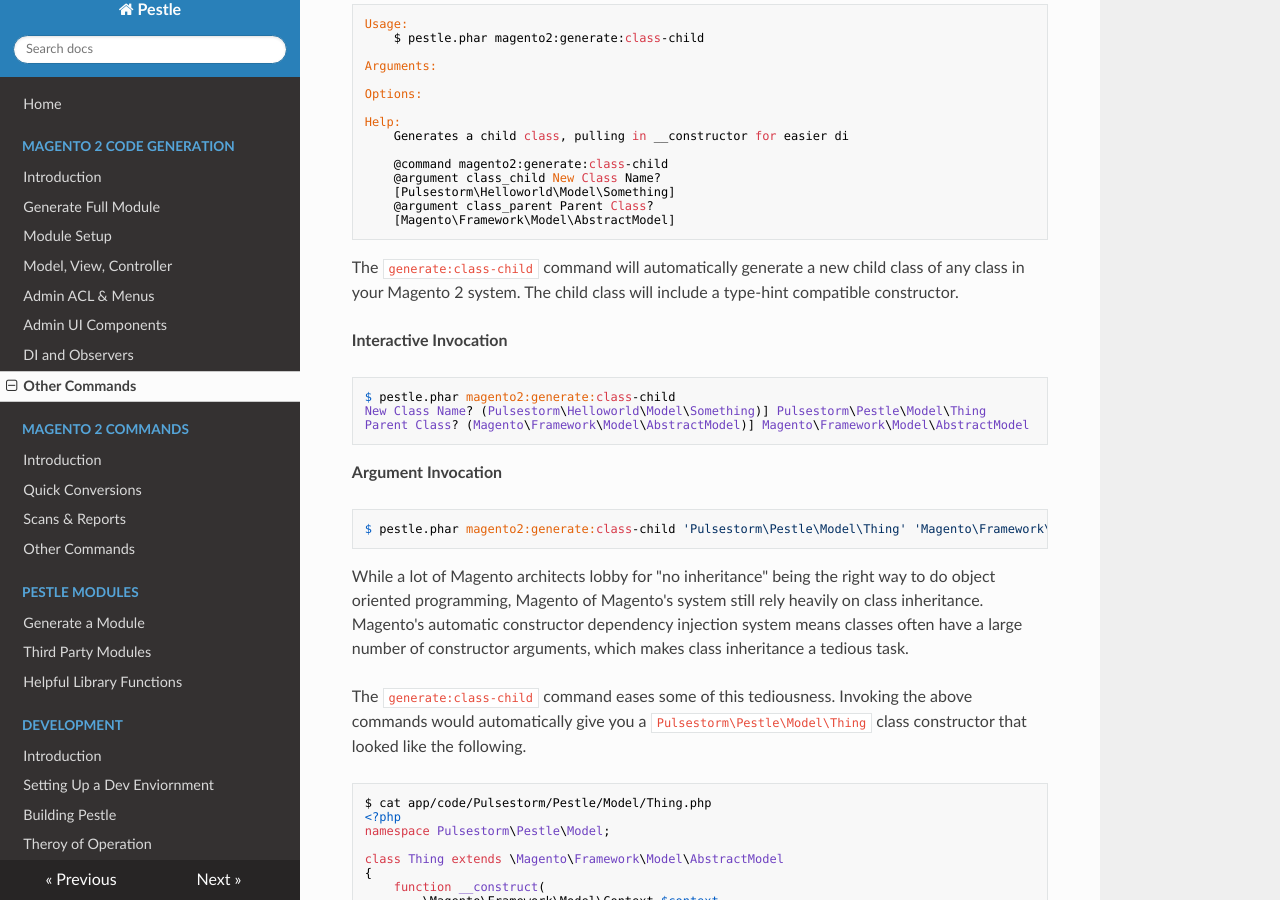
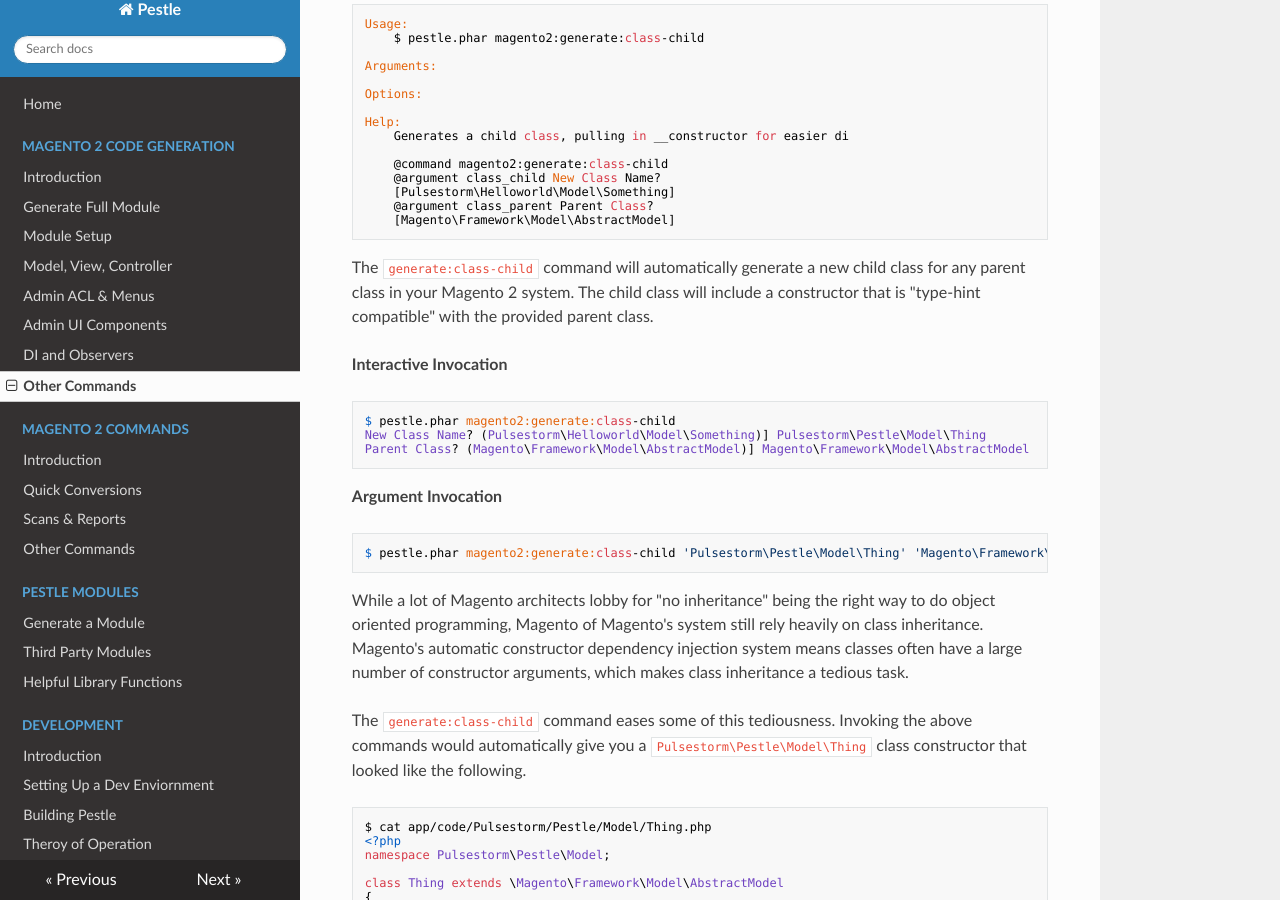
Before and after one commit to astorm/pestle, an MkDocs documentation site: the page built from docs/magneto2-others.md, in a window 1280 px wide and 900 px high, scrolled down 2094 px. Built offline with MkDocs 1.6.1, drawn with Linux system fonts in a browser that asks for light colours; nearby versions of some CDN libraries.

Commit message:
CLear language

```diff
--- a/docs/magneto2-others.md
+++ b/docs/magneto2-others.md
@@ -108,7 +108,7 @@ This command is most useful if you're converting some old PHP code to use newer
         @argument class_parent Parent Class?
         [Magento\Framework\Model\AbstractModel]
 
-The `generate:class-child` command will automatically generate a new child class of any class in your Magento 2 system. The child class will include a type-hint compatible constructor.
+The `generate:class-child` command will automatically generate a new child class for any parent class in your Magento 2 system. The child class will include a  constructor that is "type-hint compatible" with the provided parent class.
 
 **Interactive Invocation**
 
```
